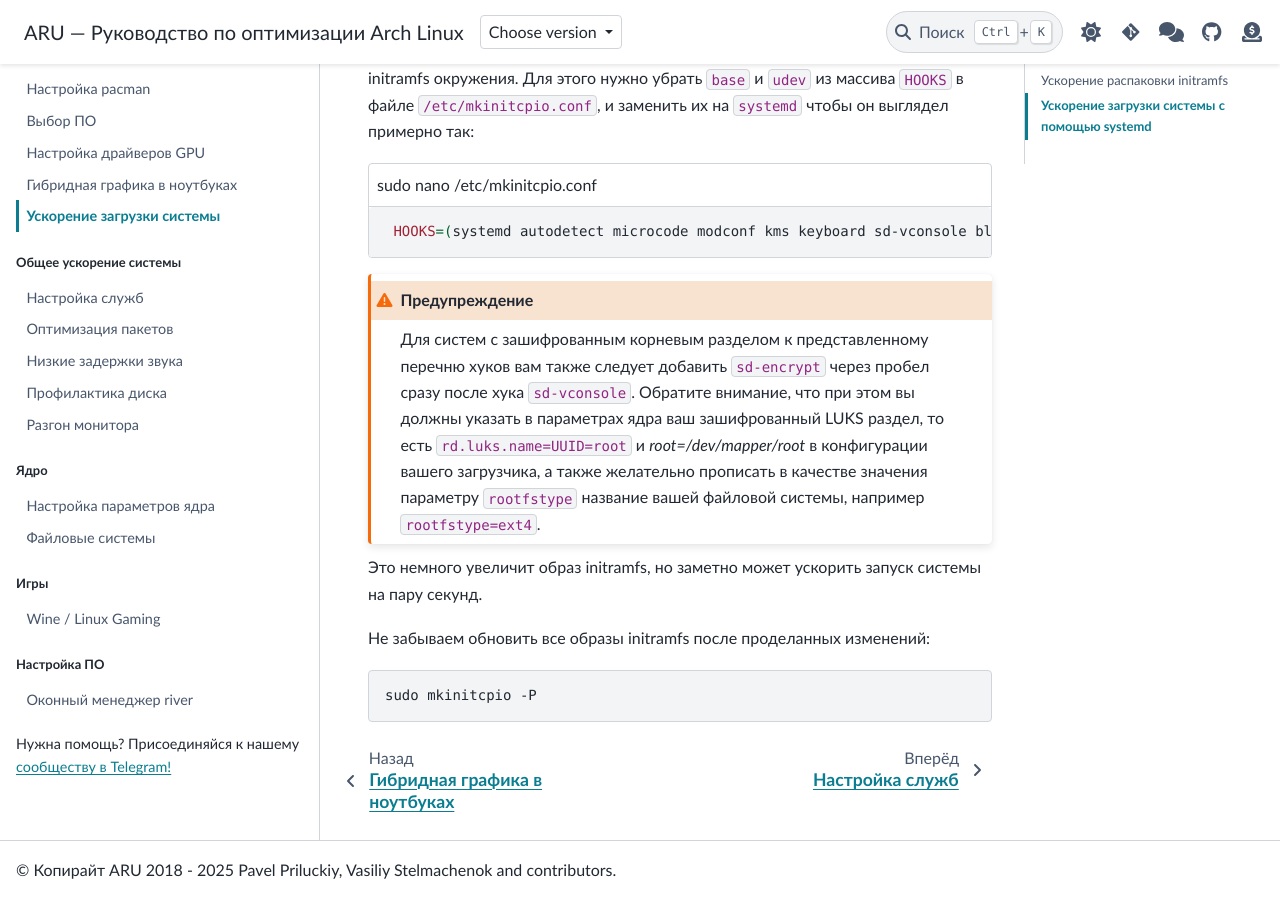
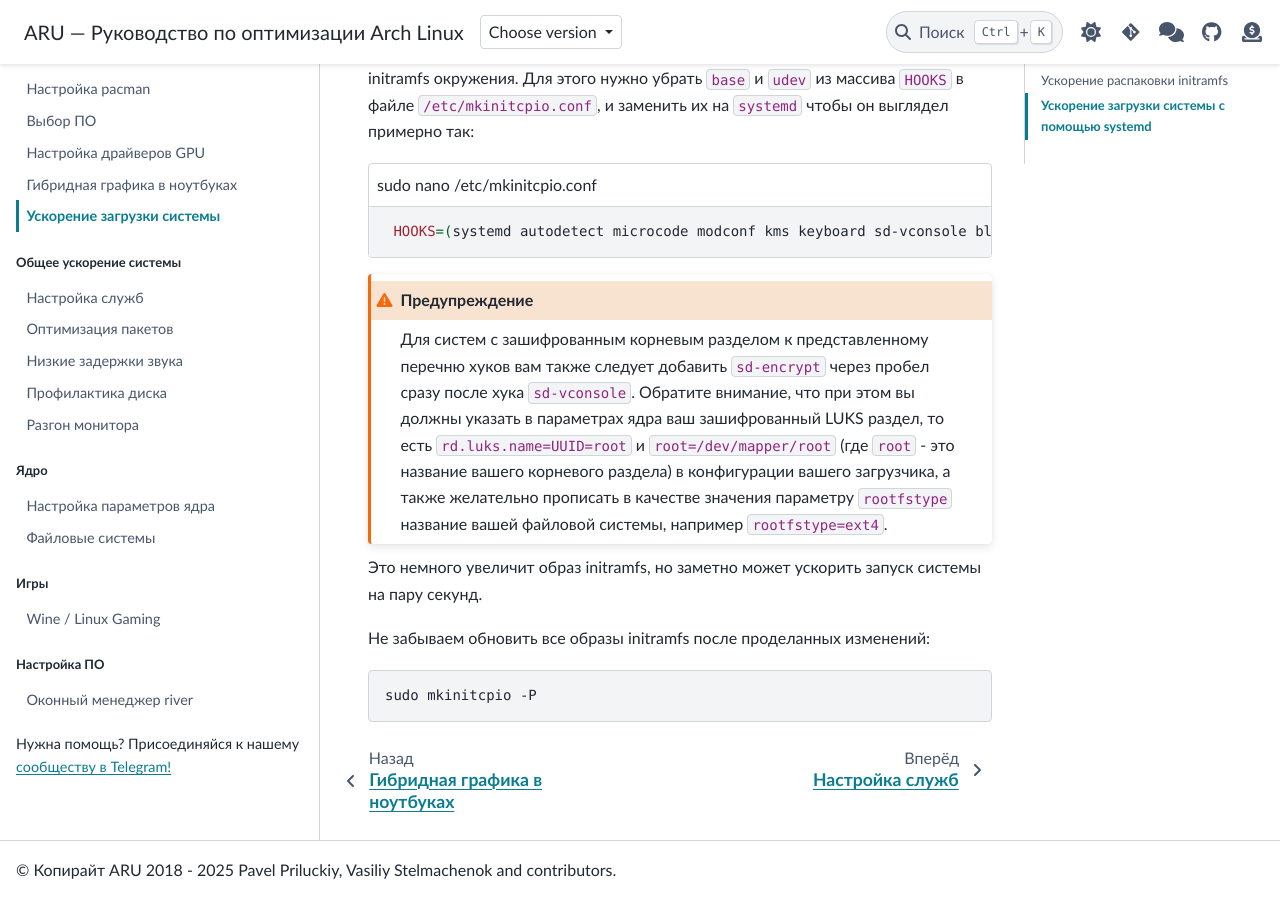
Before and after one commit to ventureoo/ARU, a Sphinx documentation site: the page built from docs/source/boot.rst, in a window 1280 px wide and 900 px high, scrolled down 1065 px. Built offline with Sphinx 7.4.7 and the PyData theme 0.15.4, drawn with Linux system fonts in a browser that asks for light colours.

Commit message:
first-steps/boot: Correction about root partition
Signed-off-by: Vasiliy Stelmachenok <ventureo@cachyos.org>

```diff
--- a/docs/source/boot.rst
+++ b/docs/source/boot.rst
@@ -72,7 +72,8 @@ initramfs, нам следует отредактировать конфигур
    ``sd-encrypt`` через пробел сразу после хука ``sd-vconsole``.
    Обратите внимание, что при этом вы должны указать в параметрах ядра
    ваш зашифрованный LUKS раздел, то есть ``rd.luks.name=UUID=root`` и
-   `root=/dev/mapper/root` в конфигурации вашего загрузчика, а также
+   ``root=/dev/mapper/root`` (где ``root`` - это название вашего
+   корневого раздела) в конфигурации вашего загрузчика, а также
    желательно прописать в качестве значения параметру ``rootfstype``
    название вашей файловой системы, например ``rootfstype=ext4``.
 
```
